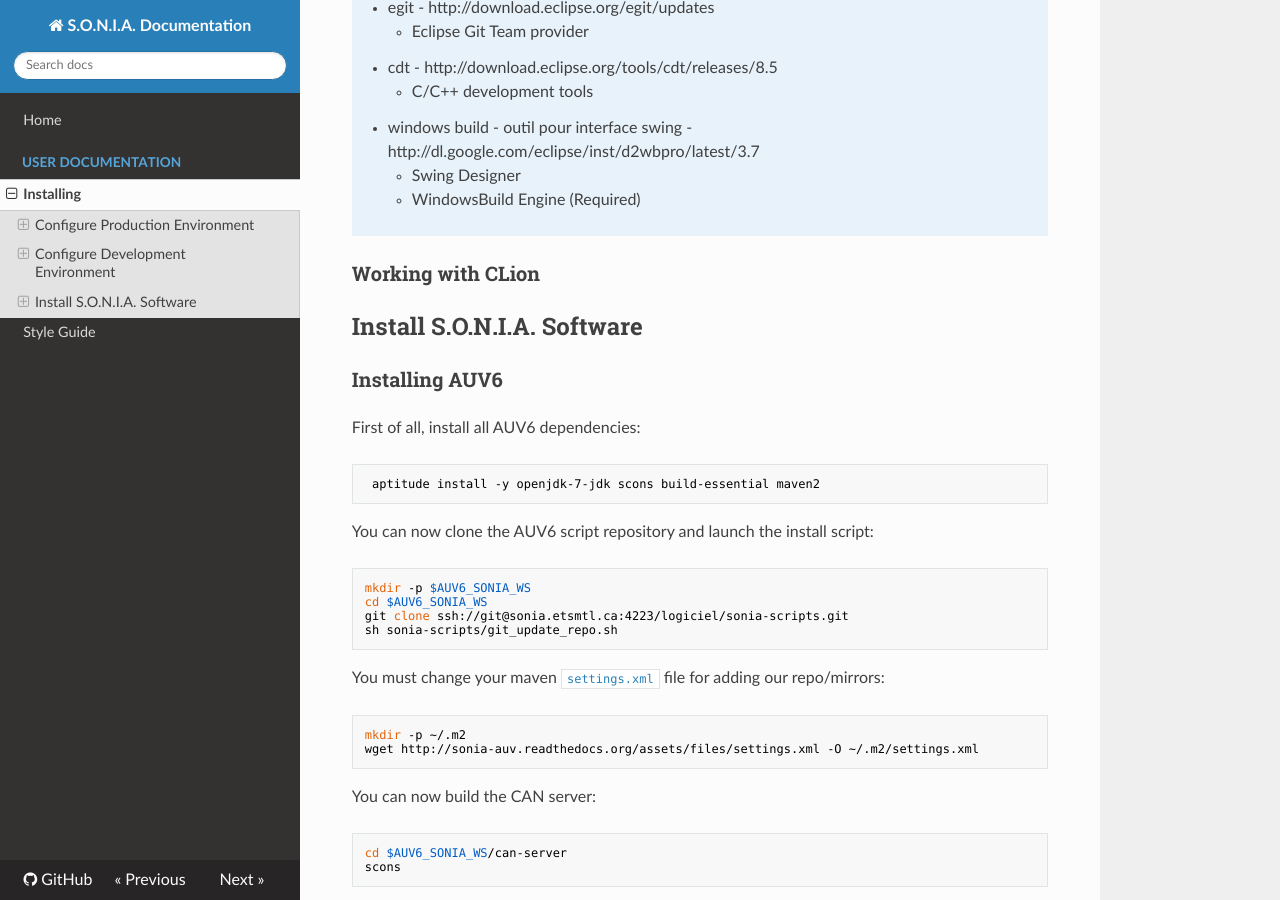
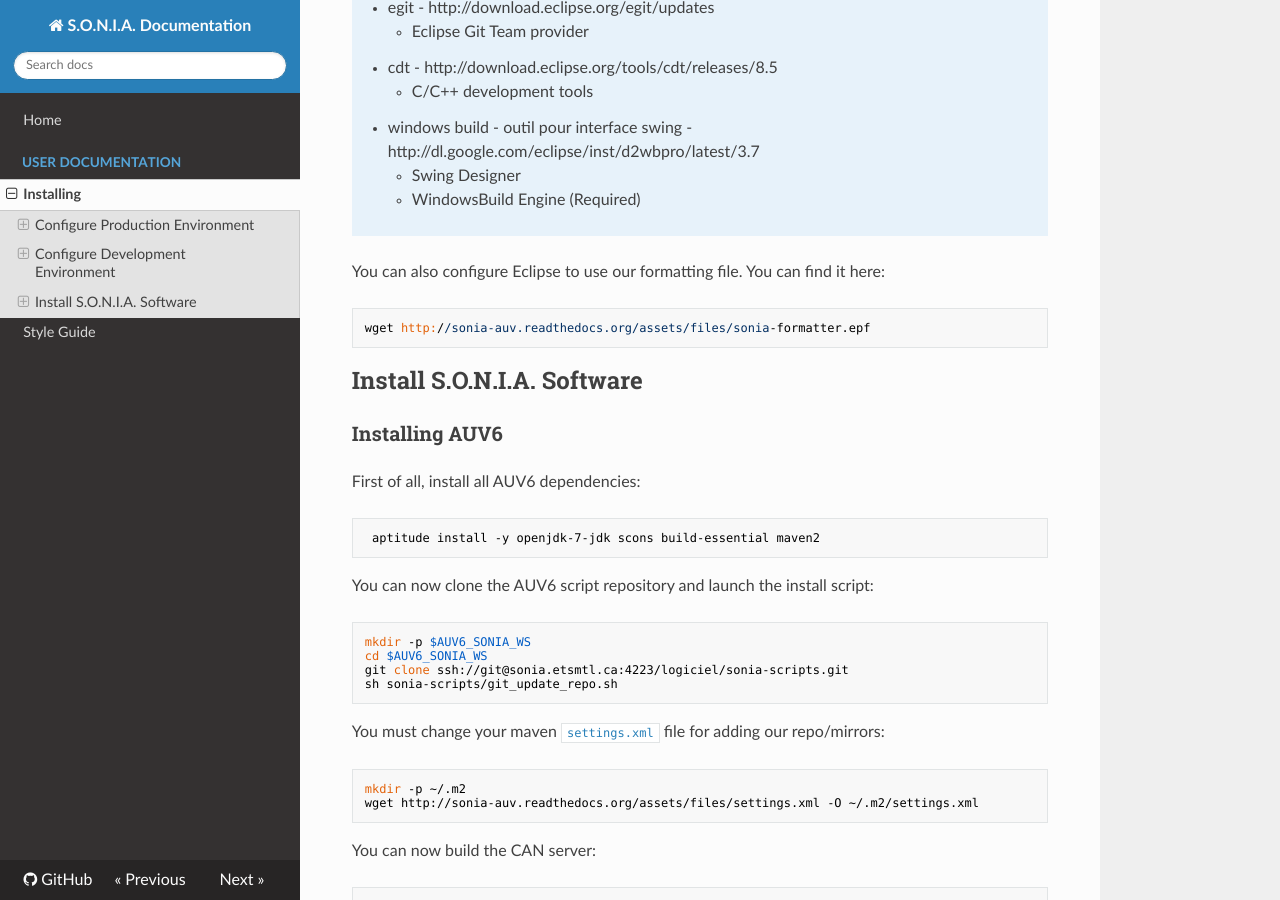
Before and after one commit to sonia-auv/documentation, an MkDocs documentation site: the page built from docs/installing.md, in a window 1280 px wide and 900 px high, scrolled down 5903 px. Built offline with MkDocs 1.6.1, drawn with Linux system fonts in a browser that asks for light colours; nearby versions of some CDN libraries; old or Windows-style settings are respelled for this version of MkDocs.

Commit message:
Adding wget for formatting file

```diff
--- a/docs/installing.md
+++ b/docs/installing.md
@@ -277,9 +277,9 @@
 		- Swing Designer
 		- WindowsBuild Engine (Required)
 
-### Working with CLion
+You can also configure Eclipse to use our formatting file. You can find it here:
 
-
+	wget http://sonia-auv.readthedocs.org/assets/files/sonia-formatter.epf
 
 Install S.O.N.I.A. Software
 ---------------------------
```
